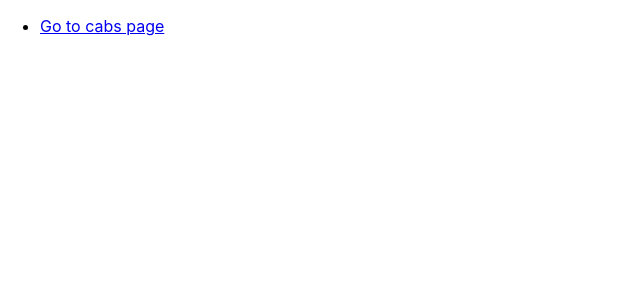
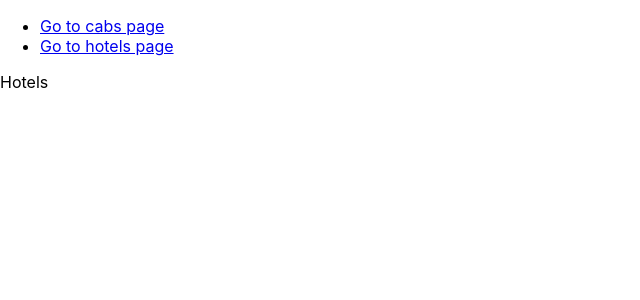
Before and after one commit to 2019-Arizona-Opportunity-Hack/Team-12, a React (Create React App) app in the folder frontend/: page /hotelsPage in a window 1280 px wide. Shown: the top 300 px of the page, without its empty margins (0-640 px from the left). Built offline with nearby package versions, Linux system fonts and the light colour scheme.

Commit message:
added hotels route

```diff
--- a/frontend/src/App.js
+++ b/frontend/src/App.js
@@ -2,6 +2,7 @@ import React from 'react';
 import './App.css';
 import { Route, Link } from "react-router-dom";
 import Cabs from "./components/cabs/index";
+import Hotels from "./components/hotels/index";
 
 function App() {
   return (
@@ -10,8 +11,12 @@ function App() {
         <li>
           <Link to="/cabsPage">Go to cabs page</Link>
         </li>
+        <li>
+          <Link to="/hotelsPage">Go to hotels page</Link>
+        </li>
       </ul>
       <Route exact path="/cabsPage" component={Cabs}/>
+      <Route exact path="/hotelsPage" component={Hotels}/>
     </div>
   );
 }
--- /dev/null
+++ b/frontend/src/components/hotels/index.js
@@ -0,0 +1,11 @@
+import React from "react";
+
+function App(){
+    return (
+        <div>
+            Hotels
+        </div>
+    )
+}
+
+export default App;
```
